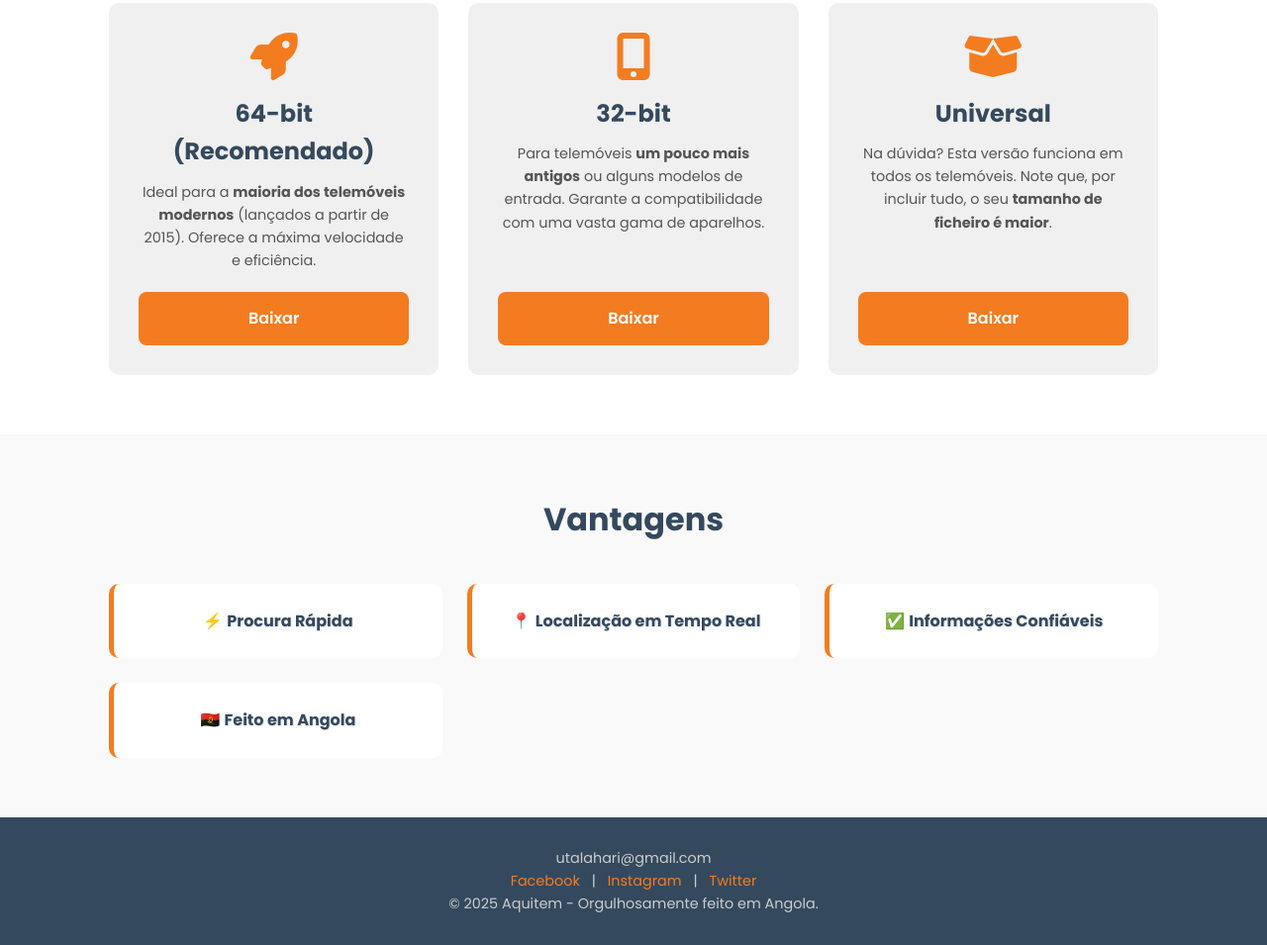
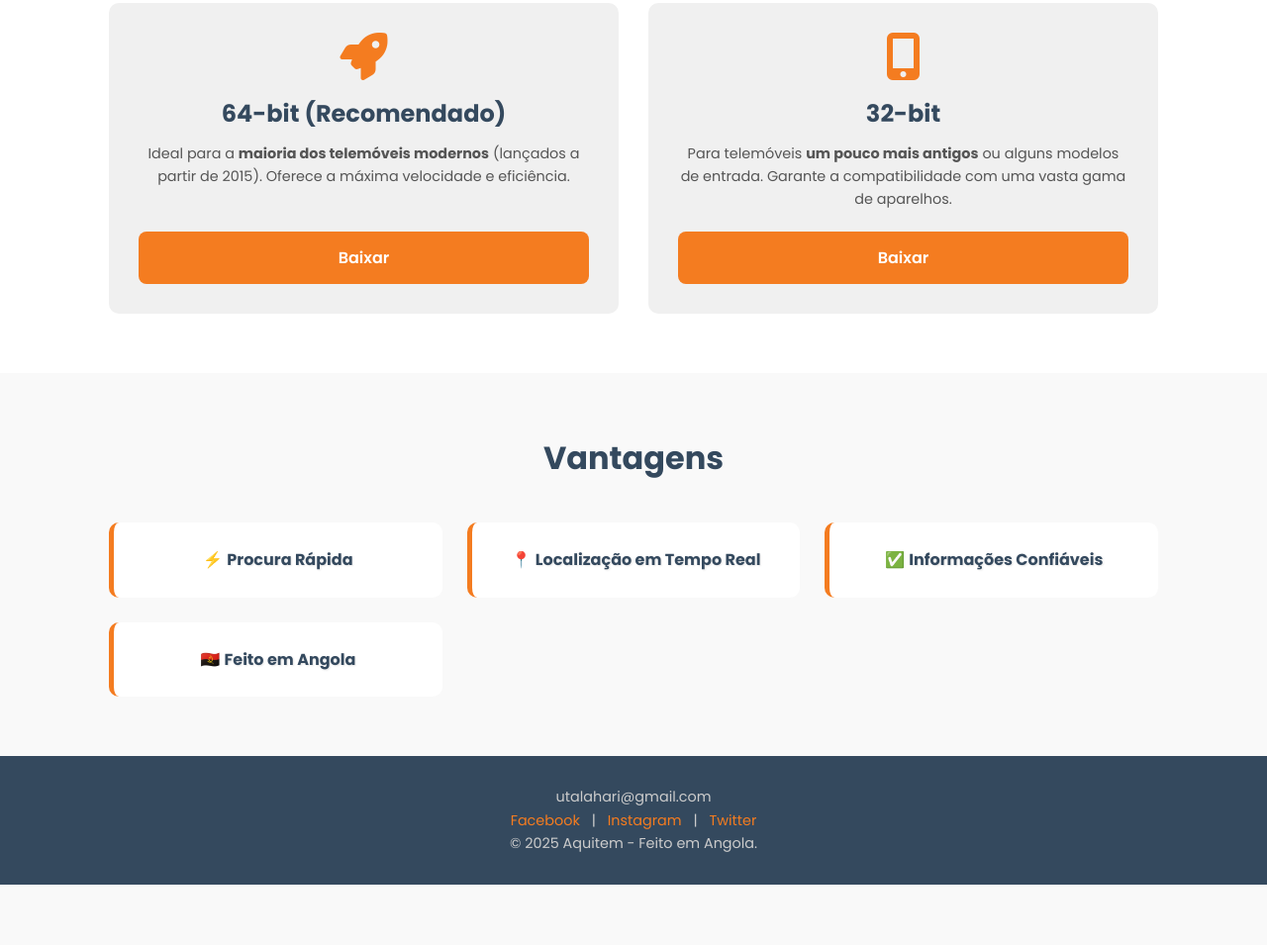
Before and after one commit to Vanbanou/aquitem-page, a plain HTML site: page index.html in a window 1280 px wide. Shown: the part 1278-2233 px from the top of the page at 99% size. After the commit the page ends 2172 px from the top, so only its background shows below. Drawn offline with Linux system fonts and the light colour scheme.

Commit message:
Atualização no link de donwload

```diff
--- a/index.html
+++ b/index.html
@@ -4,6 +4,7 @@
 <head>
     <meta charset="UTF-8">
     <meta name="viewport" content="width=device-width, initial-scale=1.0">
+    <link rel="icon" type="image/png" href="logo.png">
     <title>Aquitem</title>
     <link rel="preconnect" href="https://fonts.googleapis.com">
     <link rel="preconnect" href="https://fonts.gstatic.com" crossorigin>
@@ -286,20 +287,20 @@
                     <i class="fas fa-rocket"></i>
                     <h3>64-bit (Recomendado)</h3>
                     <p>Ideal para a <strong>maioria dos telemóveis modernos</strong> (lançados a partir de 2015). Oferece a máxima velocidade e eficiência.</p>
-                    <a href="aquitem-64bit.apk" class="btn">Baixar</a>
+                    <a href="https://www.mediafire.com/file/ocmgwsbvr8bjpo3/Aquitem-64-bit.apk/file" class="btn">Baixar</a>
                 </div>
                 <div class="download-card">
                     <i class="fas fa-mobile-alt"></i>
                     <h3>32-bit</h3>
                     <p>Para telemóveis <strong>um pouco mais antigos</strong> ou alguns modelos de entrada. Garante a compatibilidade com uma vasta gama de aparelhos.</p>
-                    <a href="aquitem-32bit.apk" class="btn">Baixar</a>
+                    <a href="https://www.mediafire.com/file/9xiaa0rnov85jmk/Aquitem-32-bit.apk/file" class="btn">Baixar</a>
                 </div>
-                <div class="download-card">
+<!--                 <div class="download-card">
                     <i class="fas fa-box-open"></i>
                     <h3>Universal</h3>
                     <p>Na dúvida? Esta versão funciona em todos os telemóveis. Note que, por incluir tudo, o seu <strong>tamanho de ficheiro é maior</strong>.</p>
                     <a href="aquitem-universal.zip" class="btn">Baixar</a>
-                </div>
+                </div> -->
             </div>
         </div>
     </section>
@@ -332,7 +333,7 @@
                 <a href="#">Instagram</a> |
                 <a href="#">Twitter</a>
             </p>
-            <p>&copy; 2025 Aquitem - Orgulhosamente feito em Angola.</p>
+            <p>&copy; 2025 Aquitem - Feito em Angola.</p>
         </div>
     </footer>
 </body>
```
